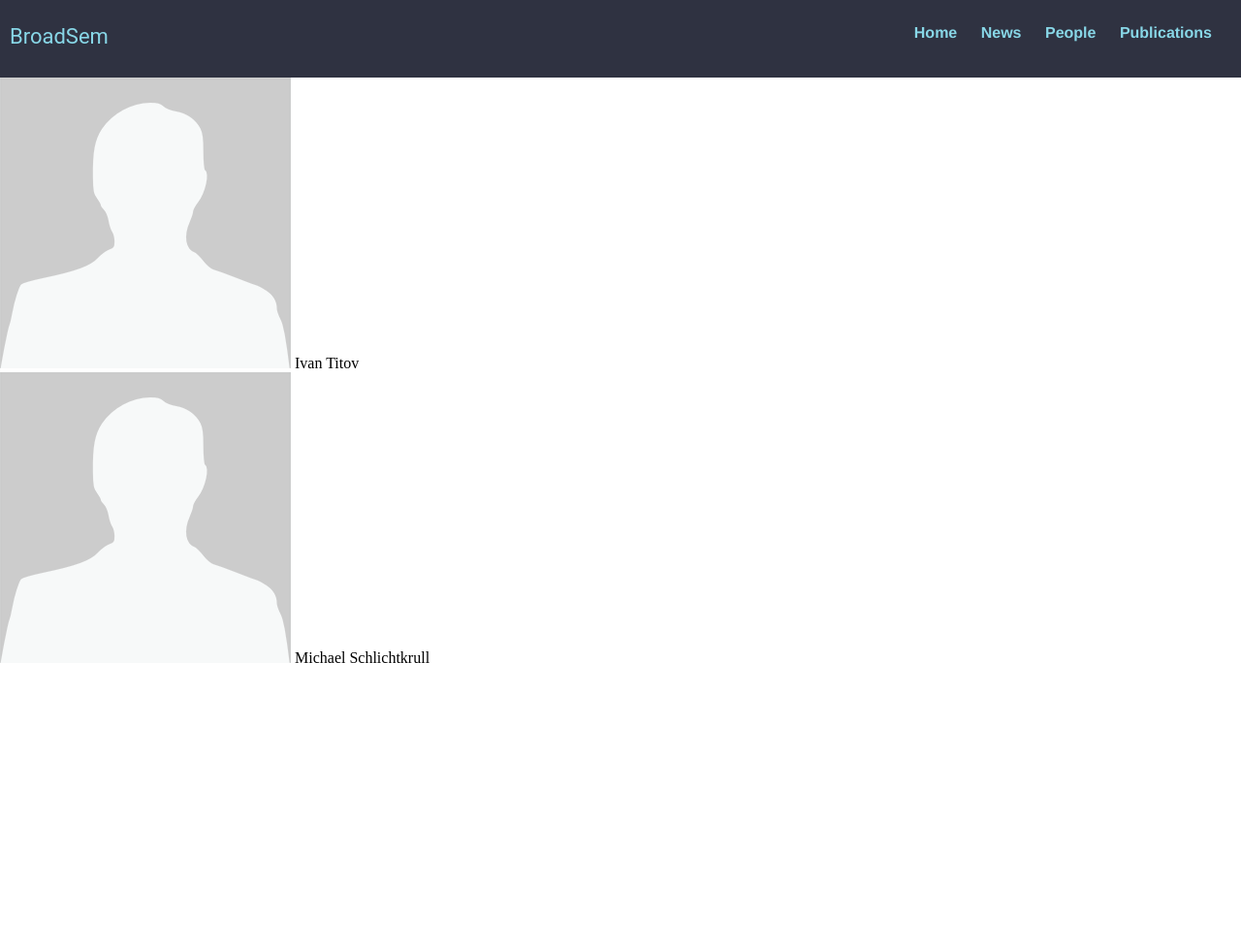
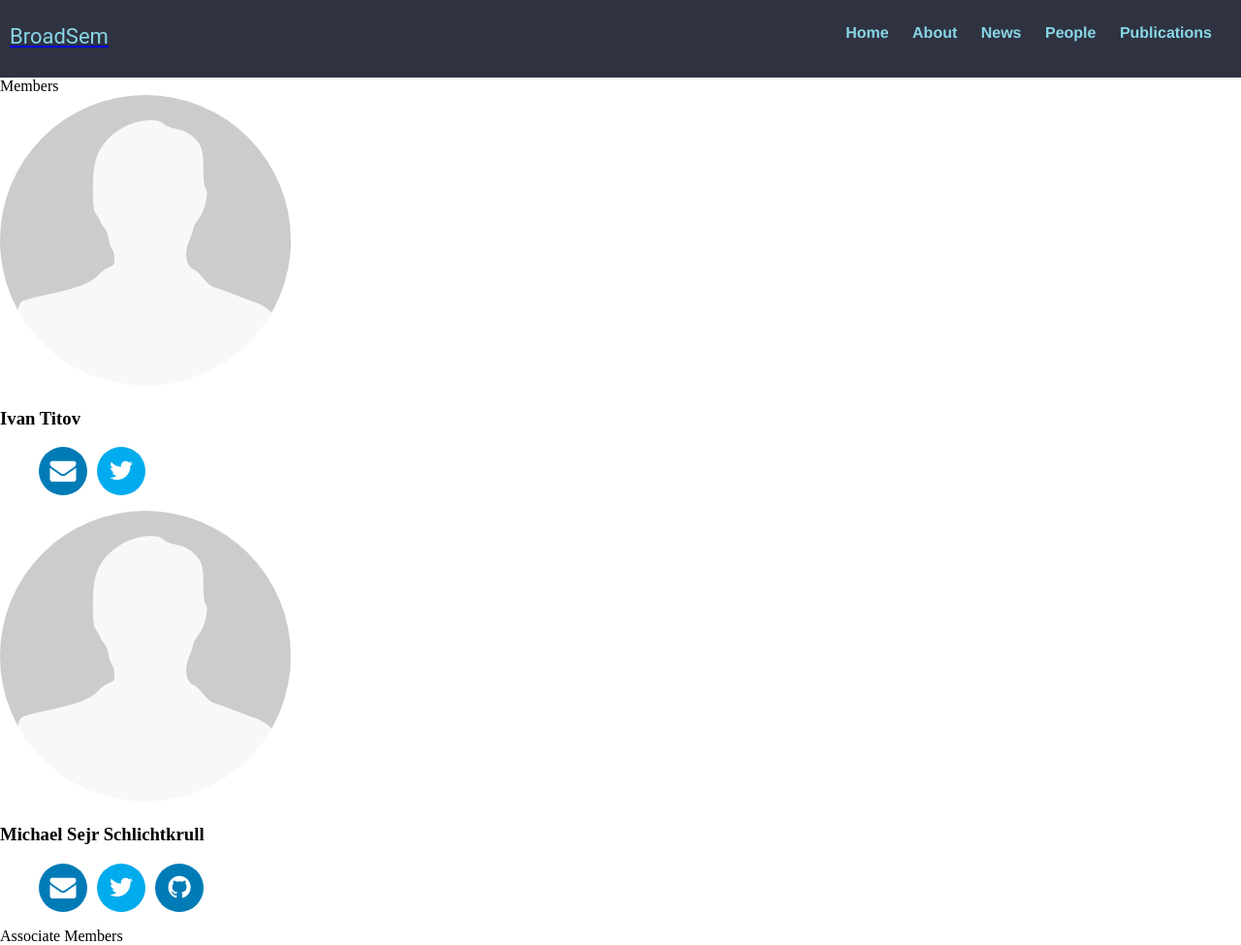
Before and after one commit to broadsem/broadsem.github.io, a Jekyll site: the page built from _pages/people.html, in a window 1280 px wide. Shown: the whole page at 97% size. Built offline with Jekyll 4.4.1, drawn with Linux system fonts in a browser that asks for light colours; nearby versions of some CDN libraries; before the commit the page ends 900 px from its top, so only the background shows below that.

Commit message:
Added social media icons, css

```diff
--- a/_includes/head.html
+++ b/_includes/head.html
@@ -2,4 +2,7 @@
 	<title>BroadSem</title>
 	<!-- link to main stylesheet -->
 	<link rel="stylesheet" type="text/css" href="/css/main.css">
+
+	<!-- Font for social media icons -->
+	<link href="//maxcdn.bootstrapcdn.com/font-awesome/4.2.0/css/font-awesome.min.css" rel="stylesheet">
 </head>
--- a/_includes/header.html
+++ b/_includes/header.html
@@ -1,14 +1,14 @@
 <header class=broadsem-header>
 <div class=broadsem-header-container>
 <div class=broadsem-header-text>
-<h1>BroadSem</h1>
+<a href="/"><h1>BroadSem</h1></a>
 </div>
 <nav class=broadsem-header-navigation-bar>
-	<ul>
+	<ul class=broadsem-header-ul>
     	{% assign navigation_pages = site.html_pages | sort: 'navigation_weight' %}
     	{% for p in navigation_pages %}
       		{% if p.navigation_weight %}
-        	<li>
+        	<li class=broadsem-header-li>
           	<a class=broadsem-header-navigation-item href="{{ p.url }}" {% if p.url == page.url %} class="active" {% endif %}>{{ p.title }}</a>
         	</li>
       		{% endif %}
--- a/_pages/index.html
+++ b/_pages/index.html
@@ -3,7 +3,7 @@ permalink: /
 layout: default
 lang: en
 title: Home
-navigation_weight: 1
+navigation_weight: 0
 ---
 
-Hello world
+Should anything be here?
--- a/_pages/people.html
+++ b/_pages/people.html
@@ -6,10 +6,36 @@ title: People
 navigation_weight: 3
 ---
 
+Members
+
 {% for person in site.data.people %}
-<div class=person_box>
-<img class=person_box_portrait src={{person.image}}>
-{{person.name}}
+<div class=person-box>
+<div class=person-portrait-container>
+<img class=person-portrait src={{person.image}}>
+</div>
+<h3>{{person.name}}</h3>
+{{person.position}}
+{{person.webpage}}
+<ul class=people-social-ul>
 
-</div>
+{% if person.email %}
+<li class=people-social-li><a href="{{person.email}}" class=people-social-a><i class="fa fa-envelope people-social-i"></i></a></li>
+{% endif %}
+
+{% if person.linkedin %}
+<li class=people-social-li><a href="http://linkedin.com/" class=people-social-a><i class="fa fa-linkedin people-social-i"></i></a></li>
+{% endif %}
+
+{% if person.twitter %}
+<li class=people-social-li><a href="http://twitter.com/" class=people-social-a><i class="fa fa-twitter people-social-i"></i></a></li>
+{% endif %}
+
+
+{% if person.github %}
+<li class=people-social-li><a href="http://twitter.com/" class=people-social-a><i class="fa fa-github people-social-i"></i></a></li>
+{% endif %}
+
+</ul>
 {% endfor %}
+
+Associate Members
--- a/css/main.css
+++ b/css/main.css
@@ -41,7 +41,7 @@
     color: #88d7e7;
 }
 
-.broadsem-header ul {
+.broadsem-header .broadsem-header-ul {
     font-family:'Helvetica', 'Arial', 'Sans-Serif';
     color: #88d7e7;
     list-style: none;
@@ -50,7 +50,7 @@
     margin: 0px
 }
 
-.broadsem-header ul li {
+.broadsem-header .broadsem-header-ul .broadsem-header-li {
     color: #88d7e7;
     display: inline;
     margin-right: 20px;
@@ -73,6 +73,47 @@ body {
 
 .broadsem-hidden {
     display: none;
+}
+
+/*
+	People:
+*/
+
+.people-social-ul {
+	overflow: auto;
+}
+
+.people-social-ul .people-social-li {
+	list-style-type: none;
+	float: left;
+}
+
+.person-portrait {
+	border-radius:50%
+}
+
+.people-social-ul .people-social-li .people-social-a .people-social-i {
+	color: #fff;
+	width: 50px;
+	height: 39px;
+	border-radius: 50%;
+	font-size: 27px;
+	text-align: center;
+	margin-right: 10px;
+	padding-top: 11px;
+}
+
+.fa-linkedin {
+	background:#007bb6
+}
+.fa-twitter {
+	background:#00aced
+}
+.fa-envelope {
+	background:#007bb6
+}
+.fa-github {
+	background:#007bb6
 }
 
 /*
```
Also changed, not shown: _data/people.json (+8 -3 lines), _pages/about.html (added, +17 -0 lines).
